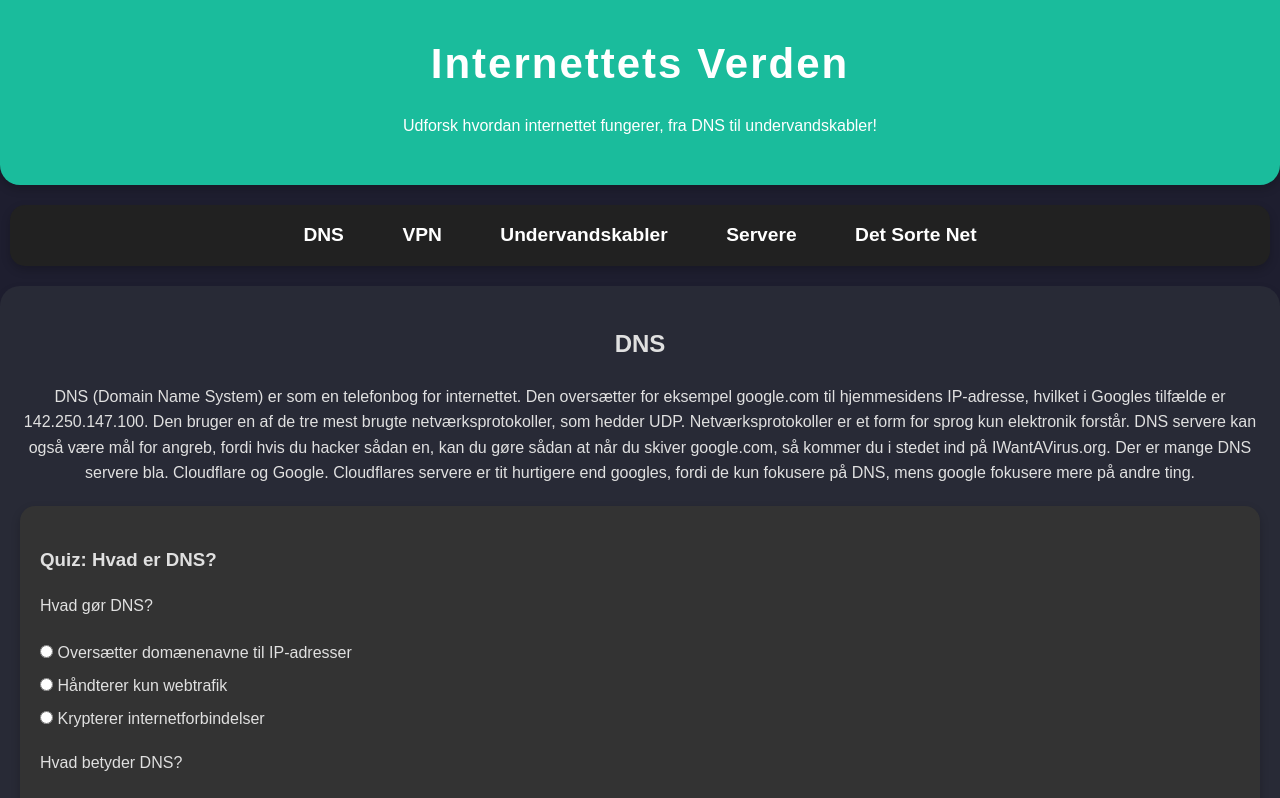
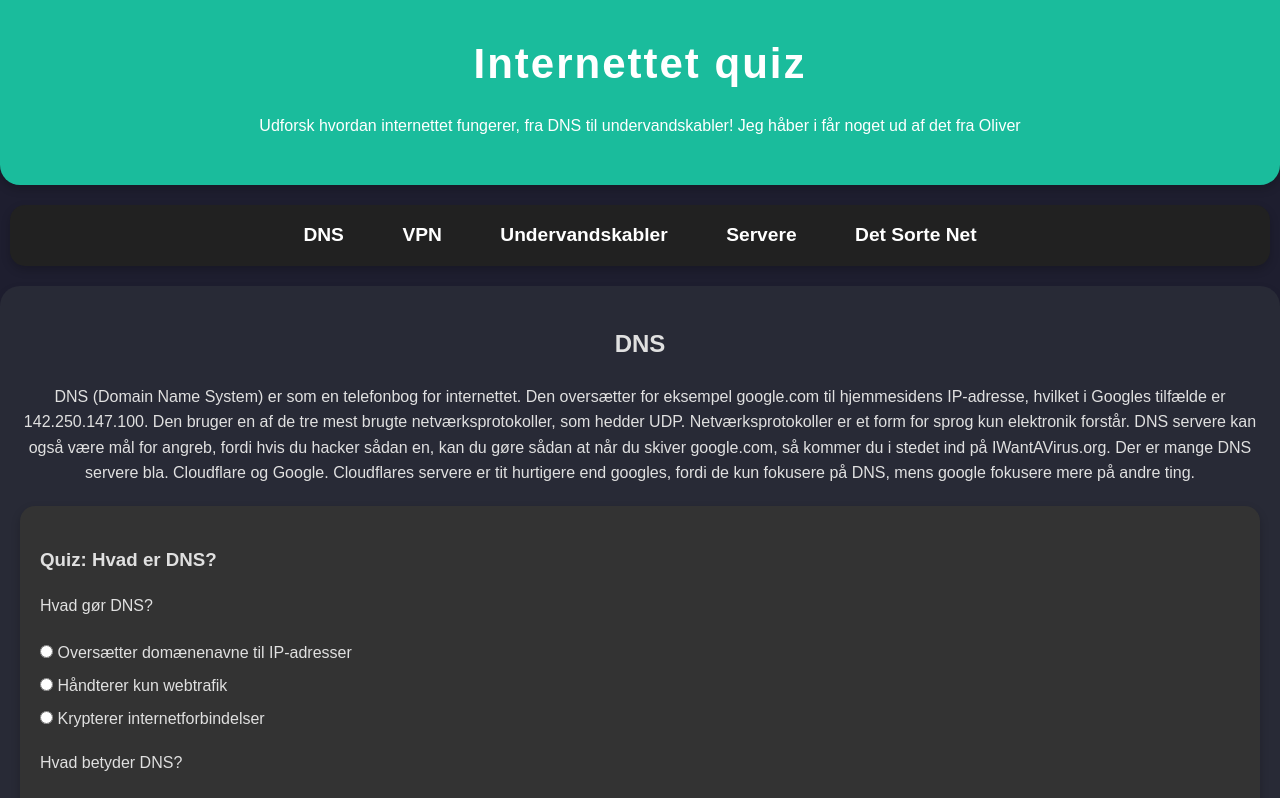
Before and after one commit to emb1ix/internettet, a plain HTML site: page home.html in a window 1280 px wide. Shown: the top 798 px of the page. Drawn offline with Linux system fonts and the light colour scheme.

Commit message:
Update home.html

```diff
--- a/home.html
+++ b/home.html
@@ -104,8 +104,8 @@
 </head>
 <body>
     <header>
-        <h1>Internettets Verden</h1>
-        <p>Udforsk hvordan internettet fungerer, fra DNS til undervandskabler!</p>
+        <h1>Internettet quiz </h1>
+        <p>Udforsk hvordan internettet fungerer, fra DNS til undervandskabler! Jeg håber i får noget ud af det fra Oliver</p>
     </header>
 
     <nav>
```
